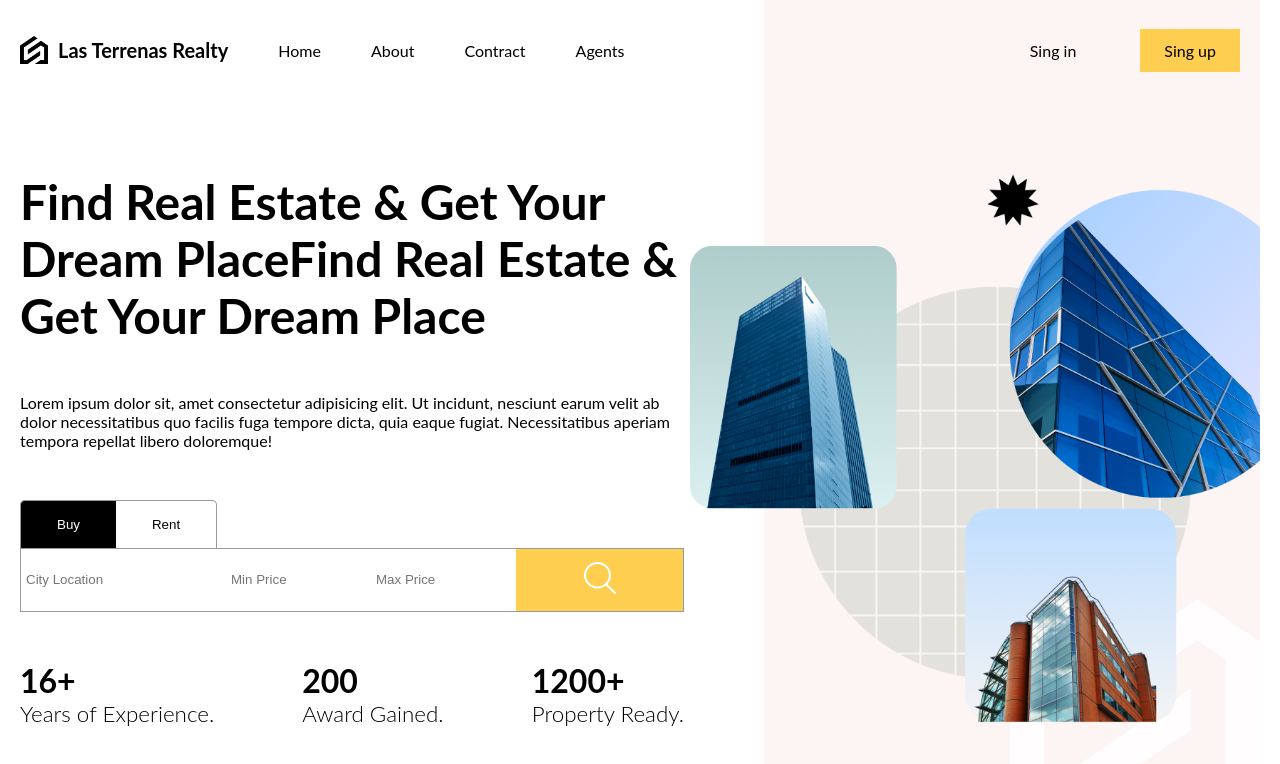
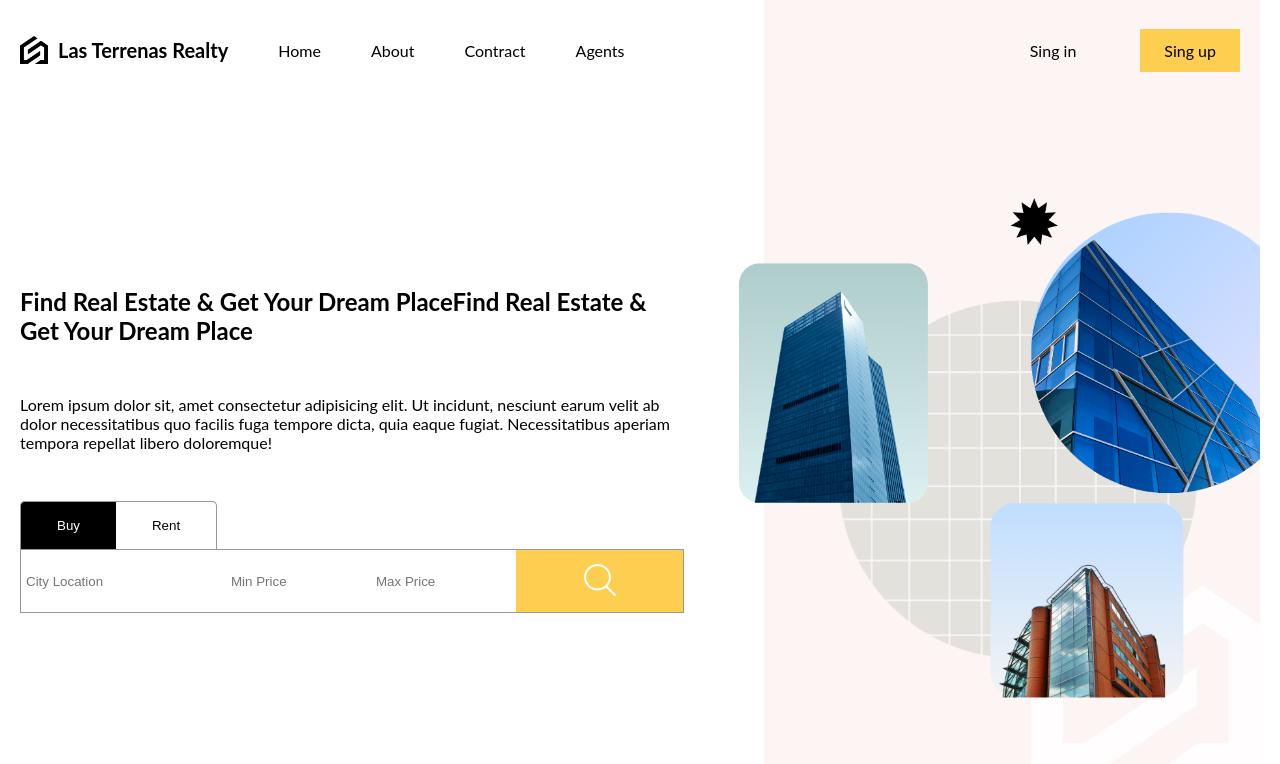
Before and after one commit to jordislpm/terrenas_realty, a React (Create React App) app in the folder client/: page / in a window 1280 px wide. Shown: the top 764 px of the page. Built offline with nearby package versions, Linux system fonts and the light colour scheme.

Commit message:
home page completed

```diff
--- a/client/src/components/share/SearchBar/SearchBar.module.scss
+++ b/client/src/components/share/SearchBar/SearchBar.module.scss
@@ -1,9 +1,9 @@
 @import "../../../components/layout/layoutResponsive.module.scss";
 
-.searchBar{
-   .type{
+.searchBar {
+    .type {
 
-    button{
+        button {
             padding: 16px 36px;
             border: 1px solid var(--gray-primary);
             cursor: pointer;
@@ -11,17 +11,21 @@
             text-transform: capitalize;
             border-bottom: none;
 
-        &.active{
+            &.active {
                 background-color: var(--black-primary);
                 color: var(--white-primary)
             }
 
-        &:first-child{
+            &:first-child {
                 border-top-left-radius: 5px;
                 border-right: none;
+
+                @include sm {
+                    //border-bottom: 1px solid var(--gray-primary);
+                }
             }
 
-        &:last-child{
+            &:last-child {
                 border-top-right-radius: 5px;
                 border-left: none;
             }
@@ -29,38 +33,64 @@
 
     }
 
-   .form{
+    .form {
         border: 1px solid var(--gray-primary);
         display: flex;
         justify-content: space-between;
         height: 64px;
         gap: 5px;
-@include sm{
+
+        @include sm {
             flex-direction: column;
+            border: none;
         }
 
 
-    input{
+        input {
             border: none;
             padding: 0px 10px;
             width: 200px;
 
-        @include lg{
+            @include lg {
                 padding: 0px 5px;
 
-            &:nth-child(2),  &:nth-child(3){
+                &:nth-child(2),
+                &:nth-child(3) {
                     width: 140px;
                 }
             }
+
+            @include md {
+                width: 200px;
+
+                &:nth-child(2),
+                &:nth-child(3) {
+                    width: 200px;
+                }
             }
 
-    button{
+            @include sm {
+                width: auto;
+                &:nth-child(2),
+                &:nth-child(3) {
+                    width: auto;
+                }
+                padding: 20px;
+                border: 1px solid var(--gray-primary);
+            }
+        }
+
+        button {
             border: none;
             cursor: pointer;
             background-color: var(--yellow-primary);
             flex: 1;
 
-        img{
+            @include sm {
+                padding: 10px;
+            }
+
+            img {
                 height: 2rem;
                 width: 2rem;
             }
--- a/client/src/pages/Home/Home.module.scss
+++ b/client/src/pages/Home/Home.module.scss
@@ -1,55 +1,81 @@
 @import "../../components/layout/layoutResponsive.module.scss";
 
-.home_page{
+.home_page {
     display: flex;
     height: 100%;
 
 
-.text_container{
-    flex:3;
+    .text_container {
+        flex: 3;
 
-    .wrapper{
+        .wrapper {
             padding-right: 5rem;
             display: flex;
             flex-direction: column;
             justify-content: center;
             gap: 3.1rem;
             height: 100%;
+
+            @include md{
+                padding: 0;
             }
-    .title{
-        font-size: 3rem;
+@include sm{
+    justify-content: flex-start;
 }
 
-    .boxes{
+        }
+
+        .title {
+            font-size: 3rem;
+
+            @include lg {
+                font-size: 1.5rem;
+            }
+        }
+
+        .boxes {
             display: flex;
             justify-content: space-between;
 
-        h1{
+            @include lg{
+                display: none;
+            }
+
+            h1 {
                 font-size: 2rem;
+
+                @include lg {
+                    font-size: 1.5rem;
                 }
-        h2{
+            }
+
+            h2 {
                 font-size: 1.4rem;
                 font-weight: 300;
             }
         }
     }
 
-.img_container{
-    flex:2;
+    .img_container {
+        flex: 2;
         background-color: var(--background-color-secundary);
         position: relative;
         display: flex;
         align-items: center;
 
-    @include md{
+        @include md {
             display: none;
         }
 
 
-    img{
+        img {
             width: 115%;
             position: absolute;
             right: 0;
+
+            @include lg {
+                width: 105%;
+            }
         }
     }
 
```
Lines whose indentation alone changed are shown as unchanged.
